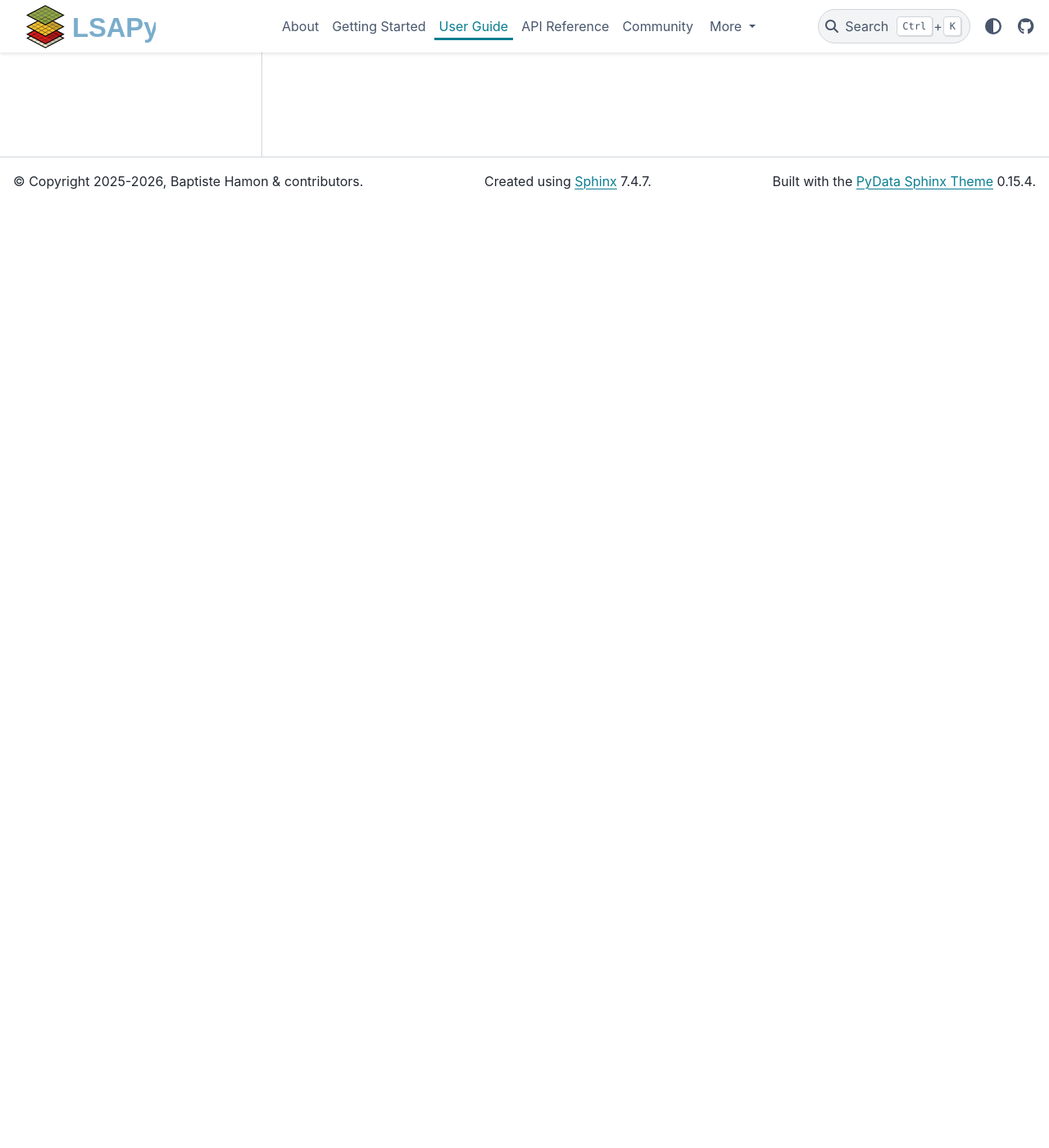
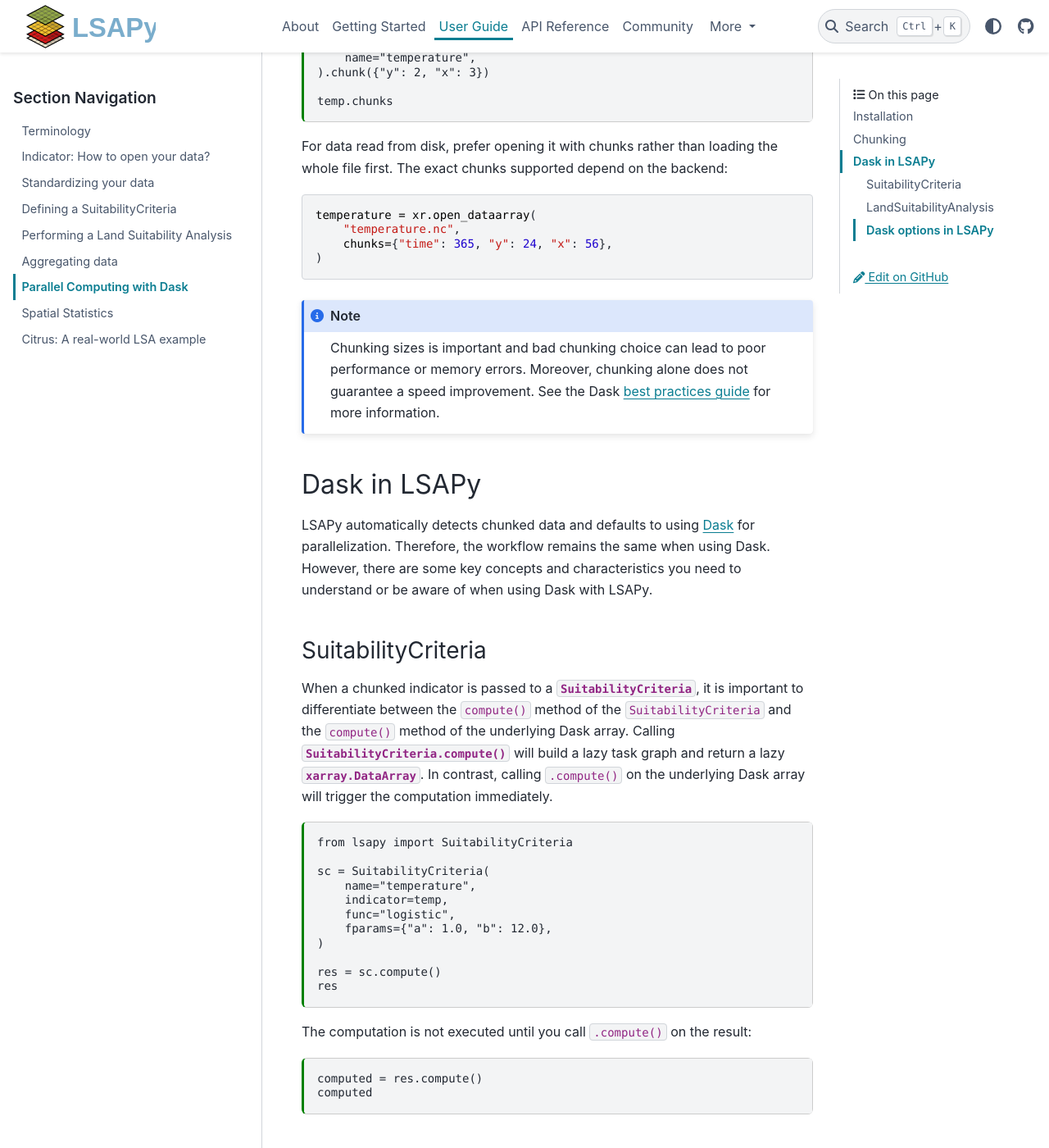
Before and after one commit to baptistehamon/lsapy, a Sphinx documentation site: the page built from docs/user-guide/dask.md, in a window 1280 px wide and 1400 px high, scrolled down 1150 px. Shown: the whole window at 82% size. Built offline with Sphinx 7.4.7 and the PyData theme 0.15.4, drawn with Linux system fonts in a browser that asks for light colours; some of the changed text lies outside the part shown.

Commit message:
Add content to dask user-guide

````diff
--- a/docs/user-guide/dask.md
+++ b/docs/user-guide/dask.md
@@ -2,4 +2,159 @@
 file_format: mystnb
 ---
 
+```{eval-rst}
+.. currentmodule:: lsapy
+```
+
 # Parallel Computing with Dask
+
+By relying on [xarray], LSAPy computations can be parallelized with [Dask] without changing your workflow.
+When an indicator is backed by Dask (i.e., it is chunked), {py:meth}`SuitabilityCriteria.compute` and
+{py:meth}`LandSuitabilityAnalysis.run` build a lazy task graph. The calculation is not started until
+the computation is triggered (e.g., by calling `compute()` or writing the results to disk).
+
+This is useful when indicators are larger than memory, when several indicators
+must be processed, or when work should be distributed across multiple cores or
+machines.
+
+This guide only briefly covers Dask usage. For more information, see the
+[Dask documentation](https://docs.dask.org/en/stable/) and the xarray
+[parallel computing guide](https://docs.xarray.dev/en/stable/user-guide/dask.html).
+
+## Installation
+
+To use [Dask] with LSAPy, you will first need to install Dask. You can do it using the
+`parallel` extra when installing LSAPy:
+
+```console
+python -m pip install "lsapy[parallel]"
+```
+
+Or install Dask separately:
+
+```console
+python -m pip install dask
+# or
+conda install dask
+```
+
+## Chunking
+
+An xarray object becomes Dask-backed when it is chunked. You can create
+chunked data using {py:meth}`xarray.DataArray.chunk` or {py:meth}`xarray.Dataset.chunk`. For example:
+
+```{code-cell} ipython3
+import numpy as np
+import xarray as xr
+
+temp = xr.DataArray(
+    np.random.normal(15, 5, size=24).reshape(4, 6),
+    dims=("y", "x"),
+    coords={"y": range(4), "x": range(6)},
+    name="temperature",
+).chunk({"y": 2, "x": 3})
+
+temp.chunks
+```
+
+For data read from disk, prefer opening it with chunks rather than loading the
+whole file first. The exact chunks supported depend on the backend:
+
+```python
+temperature = xr.open_dataarray(
+    "temperature.nc",
+    chunks={"time": 365, "y": 24, "x": 56},
+)
+```
+
+```{note}
+Chunking sizes is important and bad chunking choice can lead to poor performance or memory errors. Moreover, chunking alone does not guarantee a speed improvement. See the Dask [best practices guide](https://docs.dask.org/en/stable/best-practices.html) for more information.
+```
+
+## Dask in LSAPy
+
+LSAPy automatically detects chunked data and defaults to using [Dask] for parallelization. Therefore, the workflow remains the same when using Dask. However, there are some key concepts and characteristics you need to understand or be aware of when using Dask with LSAPy.
+
+### SuitabilityCriteria
+
+When a chunked indicator is passed to a {py:class}`SuitabilityCriteria`, it is important to differentiate between the `compute()` method of the `SuitabilityCriteria` and the `compute()` method of the underlying Dask array. Calling {py:meth}`SuitabilityCriteria.compute` will build a lazy task graph and return a lazy {py:class}`xarray.DataArray`. In contrast, calling `.compute()` on the underlying Dask array will trigger the computation immediately.
+
+```{code-cell} ipython3
+from lsapy import SuitabilityCriteria
+
+sc = SuitabilityCriteria(
+    name="temperature",
+    indicator=temp,
+    func="logistic",
+    fparams={"a": 1.0, "b": 12.0},
+)
+
+res = sc.compute()
+res
+```
+
+The computation is not executed until you call `.compute()` on the result:
+
+```{code-cell} ipython3
+computed = res.compute()
+computed
+```
+
+### LandSuitabilityAnalysis
+
+Likewise, the workflow for {py:class}`LandSuitabilityAnalysis` is unchanged. When chunked indicators are used, the result of `LandSuitabilityAnalysis.run()` is a lazy {py:class}`xarray.Dataset`. The computation is not executed until you call `.compute()` on the result.
+
+```{code-cell} ipython3
+from lsapy import LandSuitabilityAnalysis
+
+# create a precipitation indicator
+precip = xr.DataArray(
+    np.random.normal(1000, 200, size=24).reshape(4, 6),
+    dims=("y", "x"),
+    coords={"y": range(4), "x": range(6)},
+    name="precipitation",
+).chunk({"y": 2, "x": 3})
+
+sc = {
+    "temperature": SuitabilityCriteria(
+        name="temperature",
+        indicator=temp,
+        func="logistic",
+        fparams={"a": 1.0, "b": 12.0},
+    ),
+    "precipitation": SuitabilityCriteria(
+        name="precipitation",
+        indicator=precip,
+        func="logistic",
+        fparams={"a": 0.03, "b": 1000.0},
+    ),
+}
+
+lsa = LandSuitabilityAnalysis(
+    land_use="example_crop",
+    criteria=sc,
+)
+
+res = lsa.run() # lazy xarray.Dataset
+res = res.compute() # trigger computation
+```
+
+If you write the results of the LSA to disk, it not necessary to explicitly trigger computation, as Dask will automatically compute the results when writing to disk. For example:
+
+```python
+res = lsa.run()
+res.to_netcdf("filename.nc")  # triggers computation and writes to disk
+```
+
+### Dask options in LSAPy
+
+LSAPy automatically detects chunked data and defaults to using [Dask] for parallelization. This default behavior can be changed or customized by passing `kwargs` accepted by {py:func}`xarray.apply_ufunc` to {py:meth}`SuitabilityCriteria.compute` or {py:meth}`LandSuitabilityAnalysis.run`. For example, the default behavior can be overridden by passing the `dask` argument:
+
+- `dask="parallelized"` (default) applies the standardization function to each chunk in parallel.
+- `dask="forbidden"` raises an error if the indicator is chunked.
+- `dask="allowed"` passes the Dask array directly to the standardization function. Use this only when the function supports Dask arrays natively.
+
+Others accepted dask options can be found in {py:func}`xarray.apply_ufunc`.
+
+[dask]: https://www.dask.org/
+[xarray]: https://docs.xarray.dev/en/stable/
````
